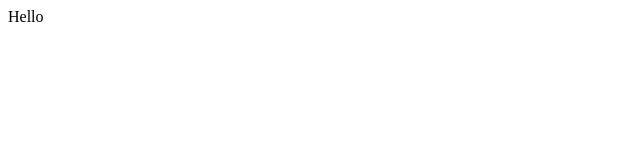
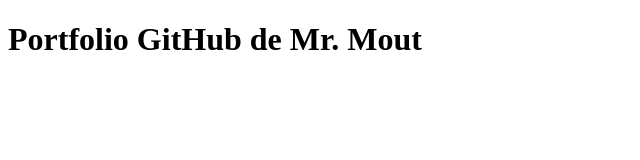
Before and after one commit to MrMout/MrMout.github.io, a plain HTML site: page index.html in a window 1280 px wide. Shown: the whole page, without its empty margins (0-640 px from the left). Drawn offline with Linux system fonts and the light colour scheme.

Commit message:
Update index.html

```diff
--- a/index.html
+++ b/index.html
@@ -1 +1,14 @@
-<div>Hello</div>
+<!DOCTYPE html>
+<html lang="fr">
+
+<head>
+    <meta charset="UTF-8">
+    <meta name="viewport" content="width=device-width, initial-scale=1.0">
+    <title>Portfolio GitHub de Mr. Mout</title>
+</head>
+
+<body>
+    <h1>Portfolio GitHub de Mr. Mout</h1>
+</body>
+
+</html>
```
